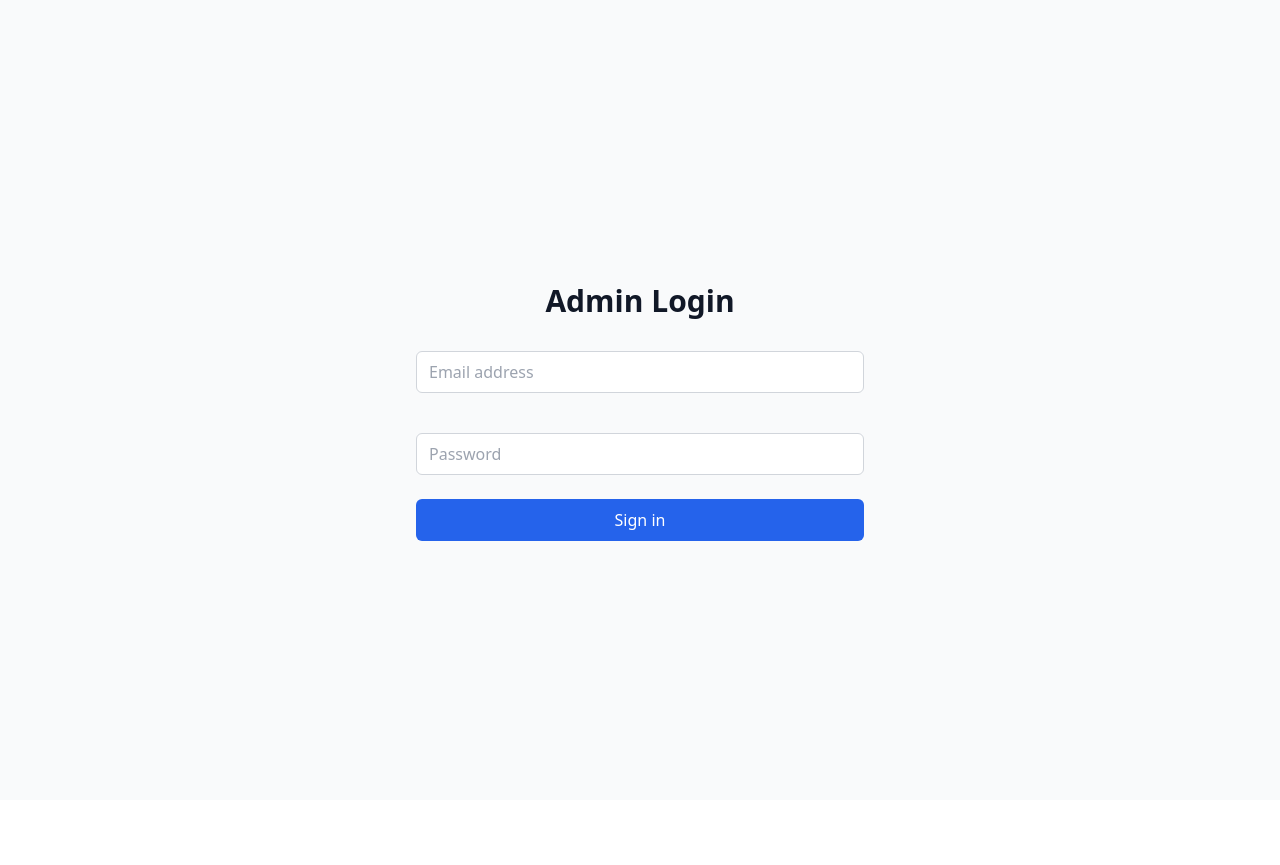
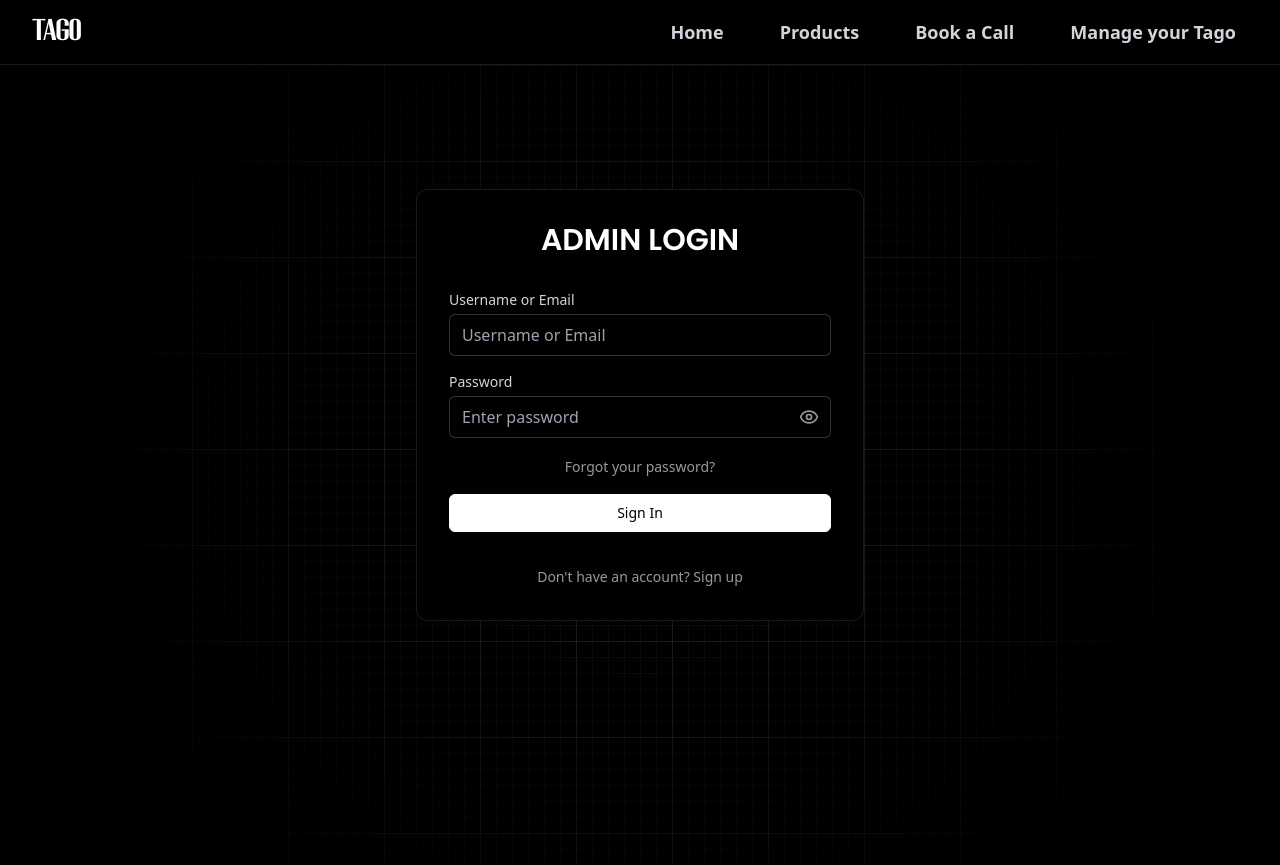
Before and after one commit to night-surge/tago, a Next.js app: page /admin/login in a window 1280 px wide. Before the commit the page ends 800 px from the top, so only its background shows below. Built offline with nearby package versions, Linux system fonts and the light colour scheme.

Commit message:
Admin panel (#44)
* expiry check

* admin dash

* linting

* admin prod login bug

* admin login new

---------

Signed-off-by: g4ze <bhaiyajionline17@gmail.com>

```diff
--- a/src/app/admin/dashboard/page.tsx
+++ b/src/app/admin/dashboard/page.tsx
@@ -2,28 +2,35 @@
 import { useEffect, useState } from 'react';
 import axios from 'axios';
 import { User } from '@/types/user';
+import { redirect } from 'next/navigation';
 
 export default function AdminPanel() {
   const [users, setUsers] = useState<User[]>([]);
   const [selectedUser, setSelectedUser] = useState<User | null>(null);
   const [searchTerm, setSearchTerm] = useState<string>('');
   const [sortConfig, setSortConfig] = useState<{ key: keyof User; direction: 'ascending' | 'descending' } | null>(null);
-
   // Fetch users from the API
   useEffect(() => {
     fetchUsers();
   }, []);
 
   const fetchUsers = async () => {
+
     try {
       const response = await axios.get<{ users: User[] }>('/api/users', {
         headers: {
-          'Authorization': `Bearer ${localStorage.getItem('token')}`
+          'Authorization': `Bearer ${localStorage.getItem('admin-token')}`
         }
       });
+      if (response.status === 401) {
+
+
+        redirect('/login');
+      }
       setUsers(response.data.users);
     } catch (error) {
       console.error('Error fetching users:', error);
+      redirect('/login');
     }
   };
 
--- a/src/app/admin/login/page.tsx
+++ b/src/app/admin/login/page.tsx
@@ -1,79 +1,11 @@
-'use client';
+import Login from "@/components/AdminLogin";
+import Navbar from "@/components/Navbar";
 
-import { useState } from 'react';
-import { useRouter } from 'next/navigation';
-
-export default function AdminLogin() {
-  const [email, setEmail] = useState('');
-  const [password, setPassword] = useState('');
-  const [error, setError] = useState('');
-  const router = useRouter();
-
-  const handleSubmit = async (e: React.FormEvent) => {
-    e.preventDefault();
-    try {
-      const res = await fetch('/api/admin/auth', {
-        method: 'POST',
-        headers: { 'Content-Type': 'application/json' },
-        body: JSON.stringify({ email, password }),
-      });
-
-      const data = await res.json();
-
-      if (res.ok) {
-        router.push('/admin/dashboard');
-      } else {
-        setError(data.error || 'Login failed');
-      }
-    } catch (err) {
-      setError(`An error occurred during login: ${(err as Error).message}`);
-    }
-  };
-
-  return (
-    <div className="min-h-screen flex items-center justify-center bg-gray-50 py-12 px-4">
-      <div className="max-w-md w-full space-y-8">
-        <div>
-          <h2 className="mt-6 text-center text-3xl font-bold text-gray-900">
-            Admin Login
-          </h2>
-        </div>
-        {error && (
-          <div className="bg-red-100 border border-red-400 text-red-700 px-4 py-3 rounded">
-            {error}
-          </div>
-        )}
-        <form className="mt-8 space-y-6" onSubmit={handleSubmit}>
-          <div>
-            <input
-              type="email"
-              required
-              value={email}
-              onChange={(e) => setEmail(e.target.value)}
-              className="w-full px-3 py-2 border border-gray-300 rounded-md mb-4"
-              placeholder="Email address"
-            />
-          </div>
-          <div>
-            <input
-              type="password"
-              required
-              value={password}
-              onChange={(e) => setPassword(e.target.value)}
-              className="w-full px-3 py-2 border border-gray-300 rounded-md"
-              placeholder="Password"
-            />
-          </div>
-          <div>
-            <button
-              type="submit"
-              className="w-full flex justify-center py-2 px-4 border border-transparent rounded-md text-white bg-blue-600 hover:bg-blue-700"
-            >
-              Sign in
-            </button>
-          </div>
-        </form>
-      </div>
-    </div>
-  );
+export default function Home(){
+    return (
+        <>
+        <Navbar />
+        <Login />
+        </>
+    )
 }
--- a/src/app/api/auth/login/route.ts
+++ b/src/app/api/auth/login/route.ts
@@ -64,9 +64,13 @@ export async function POST(req: Request) {
         { status: 401 }
       );
     }
-
+    let token=null
+    if (user.userName ==='admin'){
+      console.log('admin user logging in, returning token')
+      token=jwt.sign("admin",jwtSecret)
+    } else{
     // Create JWT token
-    const token = jwt.sign(
+    token = jwt.sign(
       {
         userId: user.uid,
         userName: user.userName,
@@ -75,7 +79,7 @@ export async function POST(req: Request) {
       },
       jwtSecret
     );
-
+  }
     // Create a safe user object without password
     const safeUser = {
       ...user,
@@ -91,9 +95,6 @@ export async function POST(req: Request) {
       },
       {
         status: 200,
-        headers: {
-          'Set-Cookie': `token=${token}; Path=/; HttpOnly; Max-Age=${7 * 24 * 60 * 60}; SameSite=Lax` // Changed SameSite to Lax
-        }
       }
     );
 
--- a/src/app/api/users/route.tsx
+++ b/src/app/api/users/route.ts
@@ -1,11 +1,46 @@
 // app/api/users/route.ts
 import { NextRequest, NextResponse } from 'next/server';
 import { prisma } from '@/lib/prisma';
+import { verify, JsonWebTokenError, TokenExpiredError } from 'jsonwebtoken'
 
-export async function GET() {
+export async function GET(request: NextRequest) {
+    const authHeader = request.headers.get('authorization')
+
+    if (!authHeader || !authHeader.startsWith('Bearer ')) {
+      return NextResponse.json({ error: 'Not authenticated' }, { status: 401 })
+    }
+
+    try {
+      const token = authHeader.split(' ')[1] // Extract token
+      const secret = process.env.JWT_SECRET
+
+      if (!secret) {
+        console.error('JWT_SECRET is not defined in environment variables')
+        return NextResponse.json({ error: 'Server error' }, { status: 500 })
+      }
+
+      const decoded = verify(token, secret)
+      console.log('Decoded token:', decoded)
+
+      if (decoded !== 'admin') {
+        return NextResponse.json({ error: 'Not authorized - Admin access required' }, { status: 403 })
+
+      }
+    } catch (error) {
+      console.error('Error verifying token:', error)
+
+      if (error instanceof TokenExpiredError) {
+        return NextResponse.json({ error: 'Token expired' }, { status: 401 })
+      } else if (error instanceof JsonWebTokenError) {
+        return NextResponse.json({ error: 'Invalid token' }, { status: 401 })
+      }
+
+      return NextResponse.json({ error: 'Authentication error' }, { status: 401 })
+    }
+
+
+
   try {
-    // Middleware has already handled authentication
-    // We can now safely fetch all users
 
     const users = await prisma.user.findMany({
       select: {
--- /dev/null
+++ b/src/components/AdminLogin.tsx
@@ -0,0 +1,165 @@
+"use client"
+import React, { useState, useEffect } from 'react';
+import { redirect, useRouter } from 'next/navigation';
+import Link from 'next/link';
+import BackgroundGrid from './BackgroundGrid';
+import PasswordInput from './PasswordInput';
+
+const LoadingSpinner = () => {
+  return (
+    <div className="flex justify-center items-center">
+      <div className="animate-spin rounded-full h-6 w-6 border-2 border-white border-t-transparent"
+           role="status"
+           aria-label="loading">
+        <span className="sr-only">Loading...</span>
+      </div>
+    </div>
+  );
+};
+
+const Login = () => {
+  const [error, setError] = useState('');
+  const [isInitialLoading, setIsInitialLoading] = useState(true);
+  const [isSubmitting, setIsSubmitting] = useState(false);
+  const router = useRouter();
+
+  useEffect(() => {
+    const checkAuthStatus = async () => {
+      try {
+        const token = localStorage.getItem('admin-token');
+        const user = localStorage.getItem('admin-user');
+
+        if (token && user) {
+          redirect(`/admin/dashboard`);
+          return;
+        }
+      } catch (err) {
+        console.error('Auth check failed:', err);
+        localStorage.removeItem('admin-token');
+        localStorage.removeItem('admin-user');
+      } finally {
+        setIsInitialLoading(false);
+      }
+    };
+
+    checkAuthStatus();
+  }, [router]);
+
+  const handleSubmit = async (e: React.FormEvent<HTMLFormElement>) => {
+    e.preventDefault();
+    setError('');
+    setIsSubmitting(true);
+
+    try {
+      const formData = new FormData(e.currentTarget);
+      const data = Object.fromEntries(formData);
+
+      const response = await fetch('/api/auth/login', {
+        method: 'POST',
+        headers: { 'Content-Type': 'application/json' },
+        body: JSON.stringify(data),
+      });
+
+      const result = await response.json();
+
+      if (!response.ok) {
+        throw new Error(result.message || 'Invalid credentials');
+      }
+
+      localStorage.setItem('admin-token', result.token);
+      localStorage.setItem('admin-user', JSON.stringify(result.user));
+
+      router.replace(`/admin/dashboard`);
+
+    } catch (err) {
+      setError(err instanceof Error ? err.message : 'Something went wrong');
+    } finally {
+      setIsSubmitting(false);
+    }
+  };
+
+  return (
+    <BackgroundGrid>
+      <div className="relative flex h-[85vh] items-center justify-center p-4">
+        <div className={`w-full max-w-md space-y-8 bg-black p-8 rounded-xl border border-white/10
+          ${isInitialLoading ? 'opacity-50 pointer-events-none' : ''}`}>
+          <div>
+            <h2 className="text-3xl font-semibold text-center text-white mb-8 font-poppins">
+              ADMIN LOGIN
+            </h2>
+          </div>
+
+          {error && (
+            <div className="bg-red-500/10 border border-red-500/50 text-red-500 px-4 py-2 rounded">
+              {error}
+            </div>
+          )}
+
+          <form className="space-y-4" onSubmit={handleSubmit}>
+            <div>
+              <label htmlFor="identifier" className="block text-sm font-medium text-gray-300">
+                Username or Email
+              </label>
+              <input
+                id="identifier"
+                name="identifier"
+                type="text"
+                required
+                disabled={isInitialLoading || isSubmitting}
+                className="mt-1 block w-full rounded-md bg-black border border-white/20
+                         text-white px-3 py-2 focus:border-white focus:ring-1 focus:ring-white
+                         outline-none disabled:opacity-50"
+                placeholder="Username or Email"
+              />
+            </div>
+
+            <div>
+              <label htmlFor="password" className="block text-sm font-medium text-gray-300">
+                Password
+              </label>
+              <PasswordInput
+                id="password"
+                name="password"
+                required
+                disabled={isInitialLoading || isSubmitting}
+              />
+            </div>
+
+            <div className="text-center mt-4">
+              <Link
+                href="/forgot-password"
+                className={`text-white/60 hover:text-white text-sm transition-colors duration-200
+                  ${(isInitialLoading || isSubmitting) ? 'pointer-events-none opacity-50' : ''}`}
+              >
+                Forgot your password?
+              </Link>
+            </div>
+
+            <button
+              type="submit"
+              disabled={isInitialLoading || isSubmitting}
+              className="w-full flex justify-center py-2 px-4 border border-white rounded-md
+                       shadow-sm text-sm font-medium text-black bg-white hover:bg-gray-100
+                       focus:outline-none focus:ring-2 focus:ring-offset-2 focus:ring-white
+                       transition-colors duration-200 disabled:opacity-50 disabled:cursor-not-allowed"
+            >
+              {isInitialLoading ? <LoadingSpinner /> : isSubmitting ? <LoadingSpinner /> : 'Sign In'}
+            </button>
+          </form>
+
+          <div className="text-center">
+            <Link
+              href="/signup"
+              className={`text-white/60 hover:text-white text-sm transition-colors duration-200
+                ${(isInitialLoading || isSubmitting) ? 'pointer-events-none opacity-50' : ''}`}
+            >
+              Don&apos;t have an account? Sign up
+            </Link>
+          </div>
+        </div>
+      </div>
+    </BackgroundGrid>
+  );
+};
+
+export default Login;
--- a/src/middleware.ts
+++ b/src/middleware.ts
@@ -1,3 +1,4 @@
+
 import { NextResponse } from 'next/server'
 import type { NextRequest } from 'next/server'
 import { verify } from 'jsonwebtoken'
```
Also changed, not shown: 1 other file (tests, documents, lock files or other folders).
